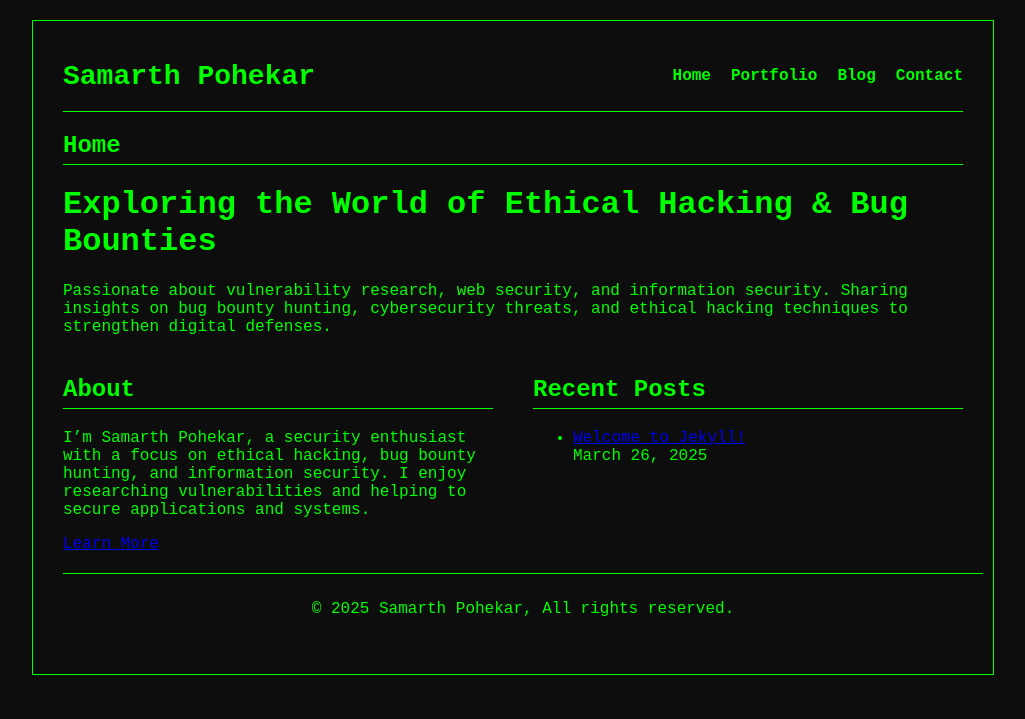
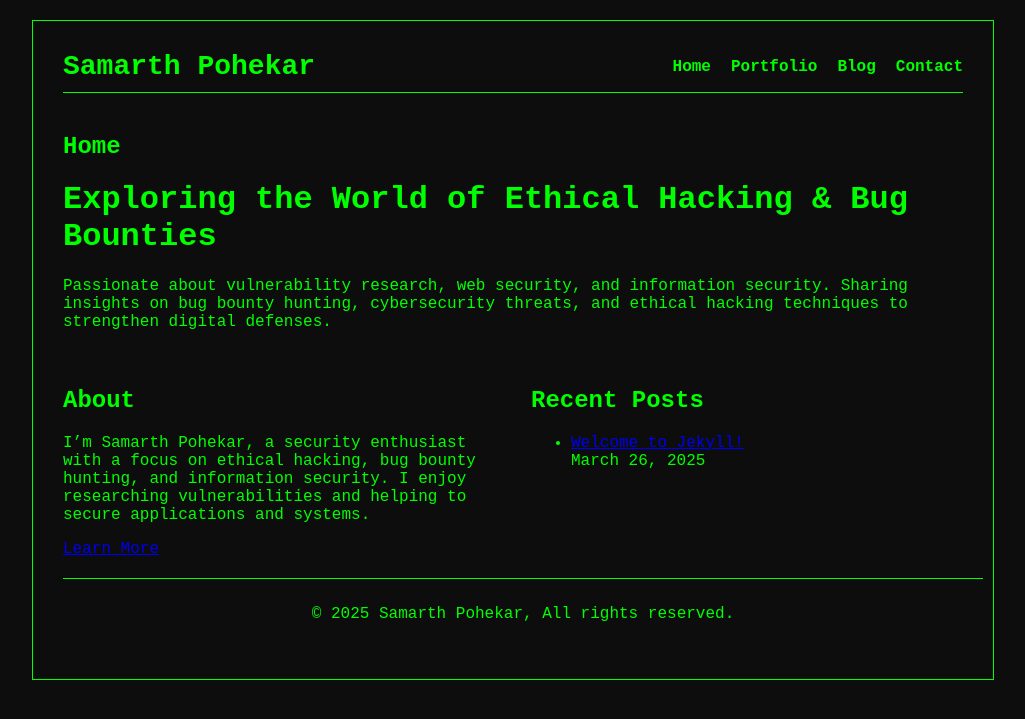
Before and after one commit to samarthpohekar/samarth_pohekar, a Jekyll site: the page built from index.html, in a window 1280 px wide. Shown: the top 719 px of the page, without its empty margins (127-1152 px from the left). Built offline with Jekyll 4.4.1, drawn with Linux system fonts in a browser that asks for light colours.

Commit message:
Update style.css

```diff
--- a/assets/css/style.css
+++ b/assets/css/style.css
@@ -6,8 +6,7 @@
     margin: 0;
     padding: 0;
     display: flex;
-    flex-direction: column;
-    align-items: center;
+    justify-content: center;
 }
 
 /* Bordered Box for Content */
@@ -16,6 +15,8 @@
     padding: 30px;
     border: 1px solid #00ff00;
     margin-top: 20px;
+    display: flex;
+    flex-direction: column;  /* Stacks items vertically */
 }
 
 /* Header */
@@ -36,7 +37,6 @@
 nav {
     display: flex;
     justify-content: flex-end;
-    flex-grow: 1;
 }
 
 .nav-menu {
@@ -44,6 +44,7 @@
     display: flex;
     gap: 20px;
     padding: 0;
+    margin: 0;
 }
 
 .nav-menu li {
@@ -69,19 +70,12 @@
 .content-wrapper {
     display: flex;
     justify-content: space-between;
-    gap: 40px;
     margin-top: 20px;
 }
 
 .about-section,
 .recent-posts {
     width: 48%;
-}
-
-h2 {
-    color: #00ff00;
-    border-bottom: 1px solid #00ff00;
-    padding-bottom: 5px;
 }
 
 /* Footer */
@@ -95,6 +89,7 @@
 }
 
 
+
 a:hover {
     text-decoration: underline;
 }
```
